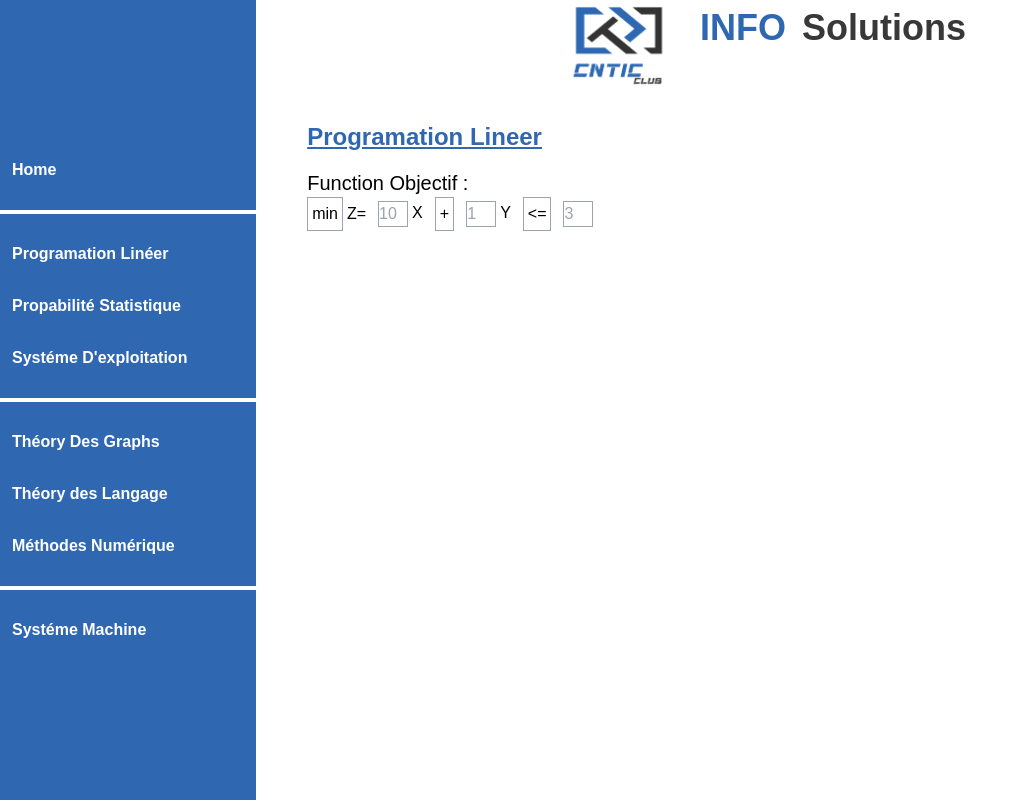
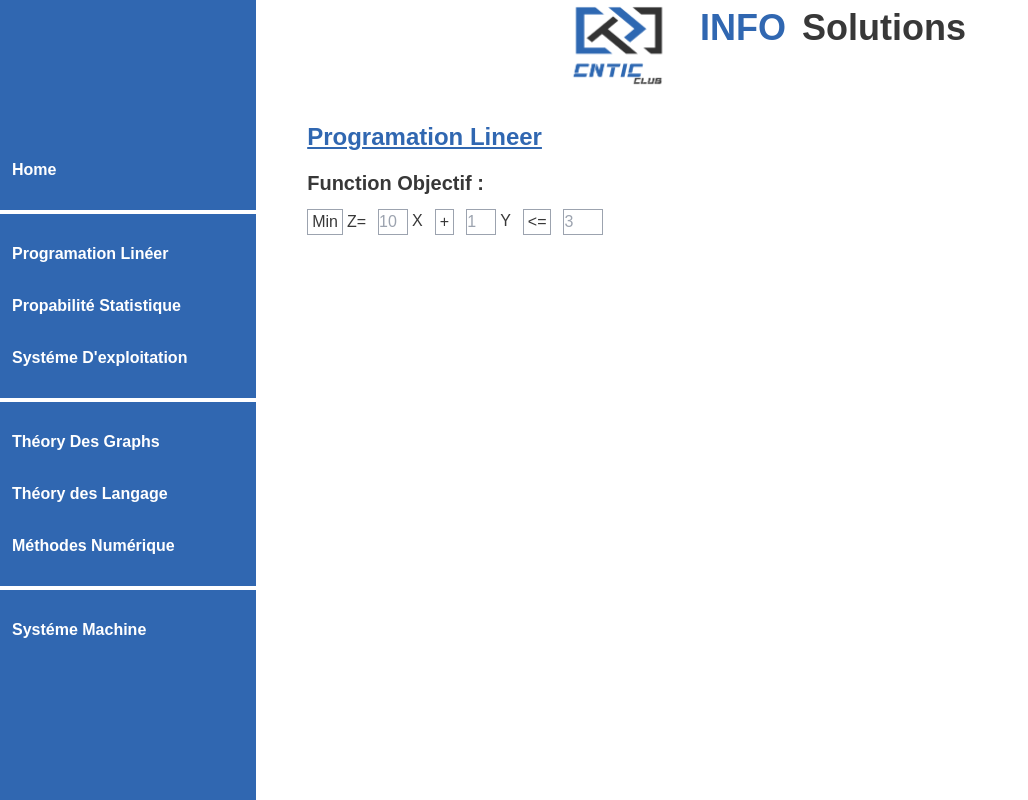
Before and after one commit to imadbenmadi/InfoSolutions, a React (Vite) app: page /PL in a window 1280 px wide. Shown: the whole page, without its empty margins (0-1028 px from the left). Built offline with nearby package versions, Linux system fonts and the light colour scheme.

Commit message:
fixing select padding

```diff
--- a/src/Components/Apps/PL.jsx
+++ b/src/Components/Apps/PL.jsx
@@ -1,7 +1,7 @@
 import React, { useState } from "react";
 
 const PL = () => {
-    const [MinMax, SetMinMax] = useState("min");
+    const [MinMax, SetMinMax] = useState("Min");
     const [Operatore, SetOperatore] = useState("<=");
     const [PlusMinus, SetPlusMinus] = useState("+");
     const [X, SetX] = useState("");
@@ -79,21 +79,26 @@ const PL = () => {
     };
 
     return (
-        <div>
+        <div className=" text-Black">
             <div className="text-Blue font-bold text-2xl underline mb-4">
                 Programation Lineer
             </div>
 
-            <div className="text-xl">Function Objectif :</div>
-            <div className="flex items-center gap-3">
+            <div
+                className="text-xl font-semibold
+                  mb-3"
+            >
+                Function Objectif :
+            </div>
+            <div className="flex items-center gap-3 text">
                 <div className="flex items-center gap-1">
                     <div
                         onClick={() => toggleSelect("MinMax")}
-                        className="border border-gray-400 p-1 cursor-pointer relative"
+                        className="border border-gray-400 px-1 cursor-pointer relative"
                     >
                         {MinMax}
                         {selectOpen.MinMax && (
-                            <div className="absolute bg-white border border-gray-400 mt-1 p-1">
+                            <div className="absolute bg-white border border-gray-400 mt-1 left-0 p-1">
                                 <div
                                     onClick={() =>
                                         handleOptionClick("min", "MinMax")
@@ -129,11 +134,11 @@ const PL = () => {
                 <div className="flex gap-1">
                     <div
                         onClick={() => toggleSelect("PlusMinus")}
-                        className="border border-gray-400 p-1 cursor-pointer relative"
+                        className="border border-gray-400 px-1 cursor-pointer relative"
                     >
                         {PlusMinus}
                         {selectOpen.PlusMinus && (
-                            <div className="absolute bg-white border border-gray-400 mt-1 p-1">
+                            <div className="absolute bg-white border border-gray-400 mt-1 p-1 left-0">
                                 <div
                                     onClick={() =>
                                         handleOptionClick("+", "PlusMinus")
@@ -167,11 +172,11 @@ const PL = () => {
                 <div className="flex gap-1">
                     <div
                         onClick={() => toggleSelect("Operatore")}
-                        className="border border-gray-400 p-1 cursor-pointer relative"
+                        className="border border-gray-400 px-1 cursor-pointer relative "
                     >
                         {Operatore}
                         {selectOpen.Operatore && (
-                            <div className="absolute bg-white border border-gray-400 mt-1 p-1">
+                            <div className="absolute bg-white border border-gray-400 mt-1 px-1 left-0 ">
                                 <div
                                     onClick={() =>
                                         handleOptionClick(">=", "Operatore")
@@ -192,7 +197,7 @@ const PL = () => {
                 </div>
                 <div>
                     <input
-                        className="border border-gray-400 w-[30px]"
+                        className="border border-gray-400 w-[40px]"
                         type="text"
                         id="numberInput"
                         name="numberInput"
```
